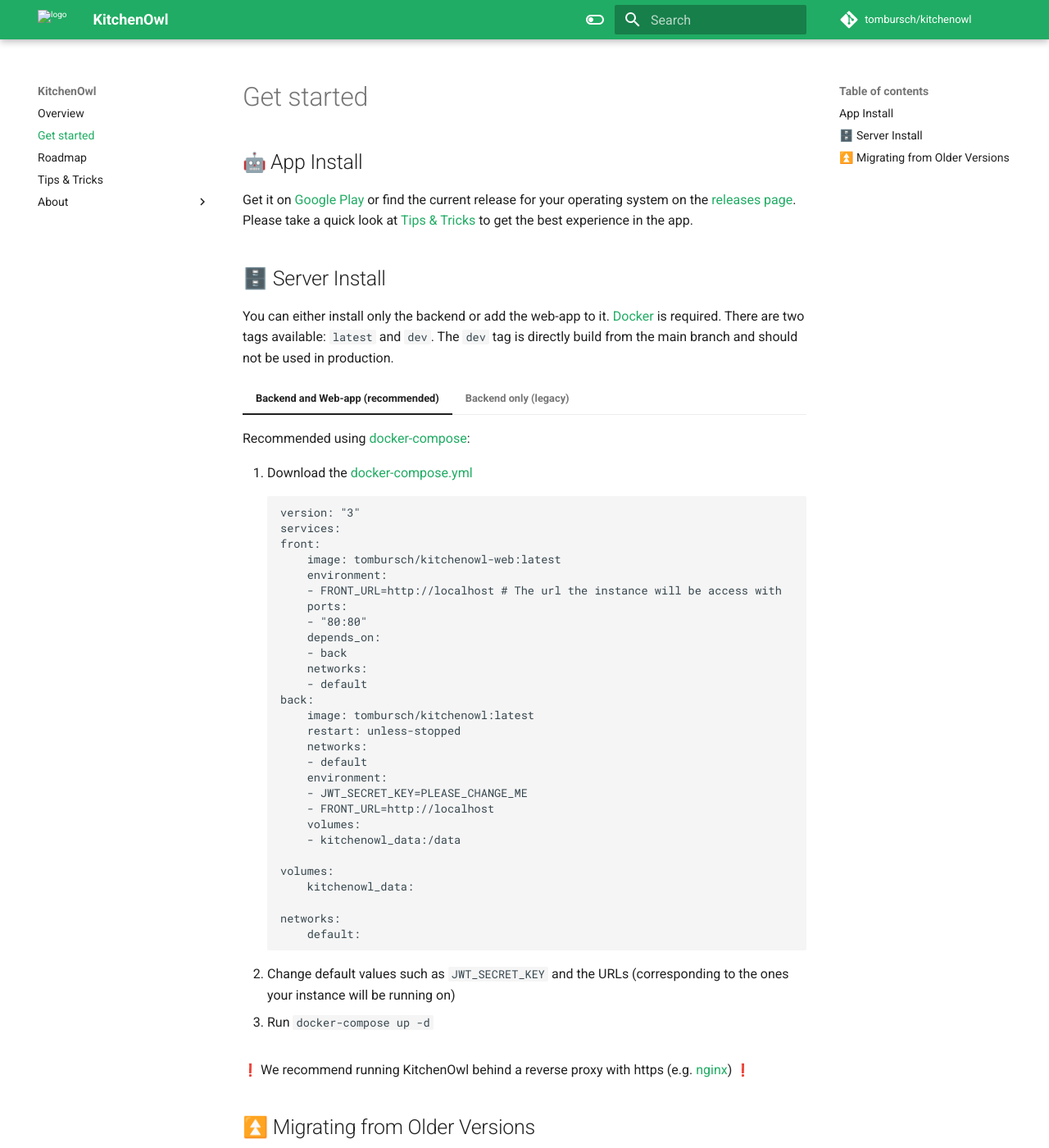
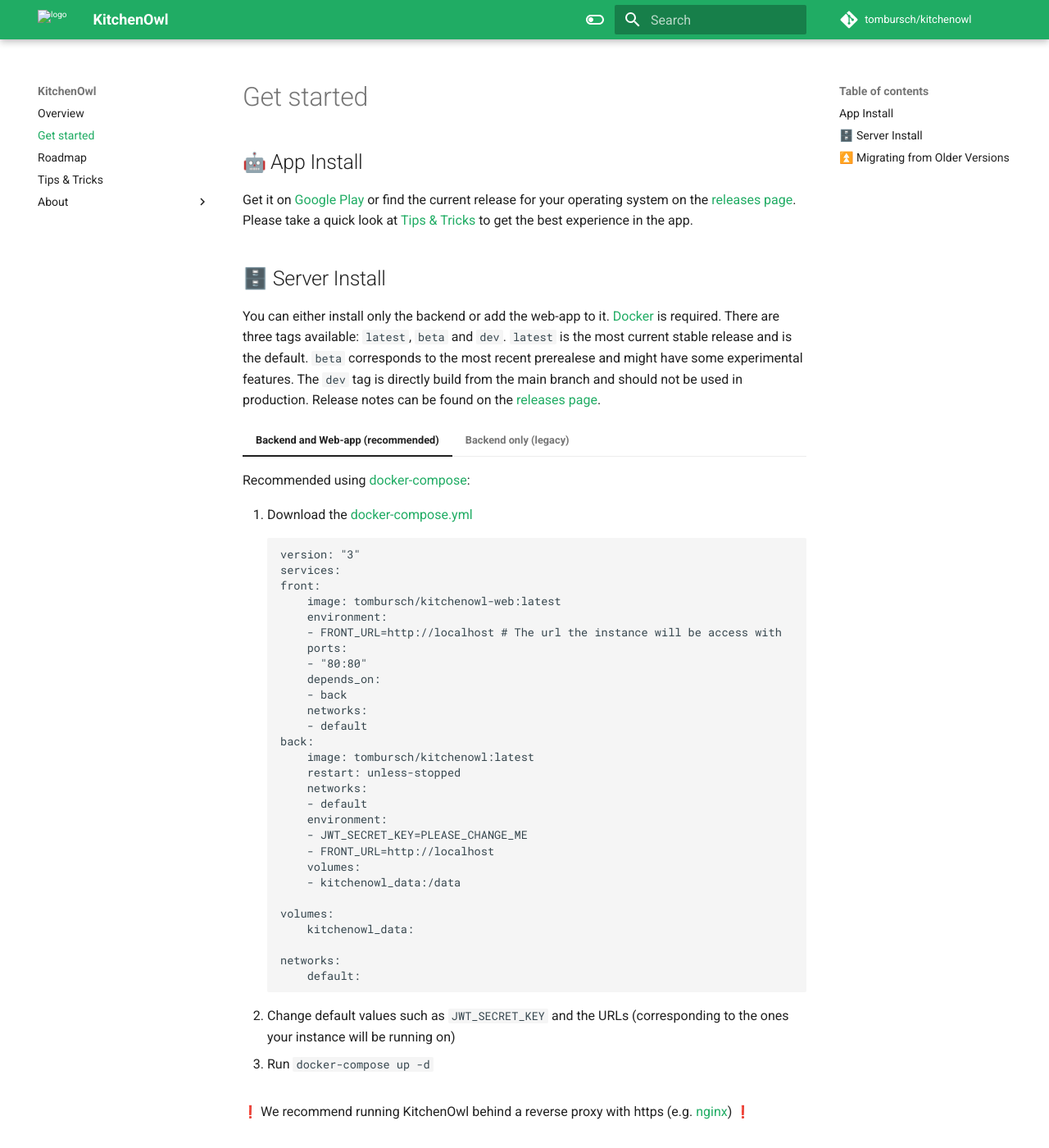
Before and after one commit to TomBursch/kitchenowl, an MkDocs documentation site: the page built from docs/get-started.md, in a window 1280 px wide and 1400 px high. Shown: the whole window at 82% size. Built offline with MkDocs 1.6.1 and Material for MkDocs 9.7.7, drawn with Linux system fonts in a browser that asks for light colours; emoji names are drawn with the system emoji font; comment, search, counter and statistics services are not loaded; some of the changed text lies outside the part shown.

Commit message:
docs: update get started

```diff
--- a/docs/get-started.md
+++ b/docs/get-started.md
@@ -6,7 +6,7 @@
 ## 🗄️ Server Install
 
 You can either install only the backend or add the web-app to it. [Docker](https://docs.docker.com/engine/install/) is required.
-There are two tags available: `latest` and `dev`. The `dev` tag is directly build from the main branch and should not be used in production.
+There are three tags available: `latest`, `beta` and `dev`. `latest` is the most current stable release and is the default. `beta` corresponds to the most recent prerealese and might have some experimental features. The `dev` tag is directly build from the main branch and should not be used in production. Release notes can be found on the [releases page](https://github.com/TomBursch/kitchenowl/releases).
 
 === "Backend and Web-app (recommended)"
 
```
Also changed, not shown: other parts of docs/get-started.md (+1 -1 lines).
